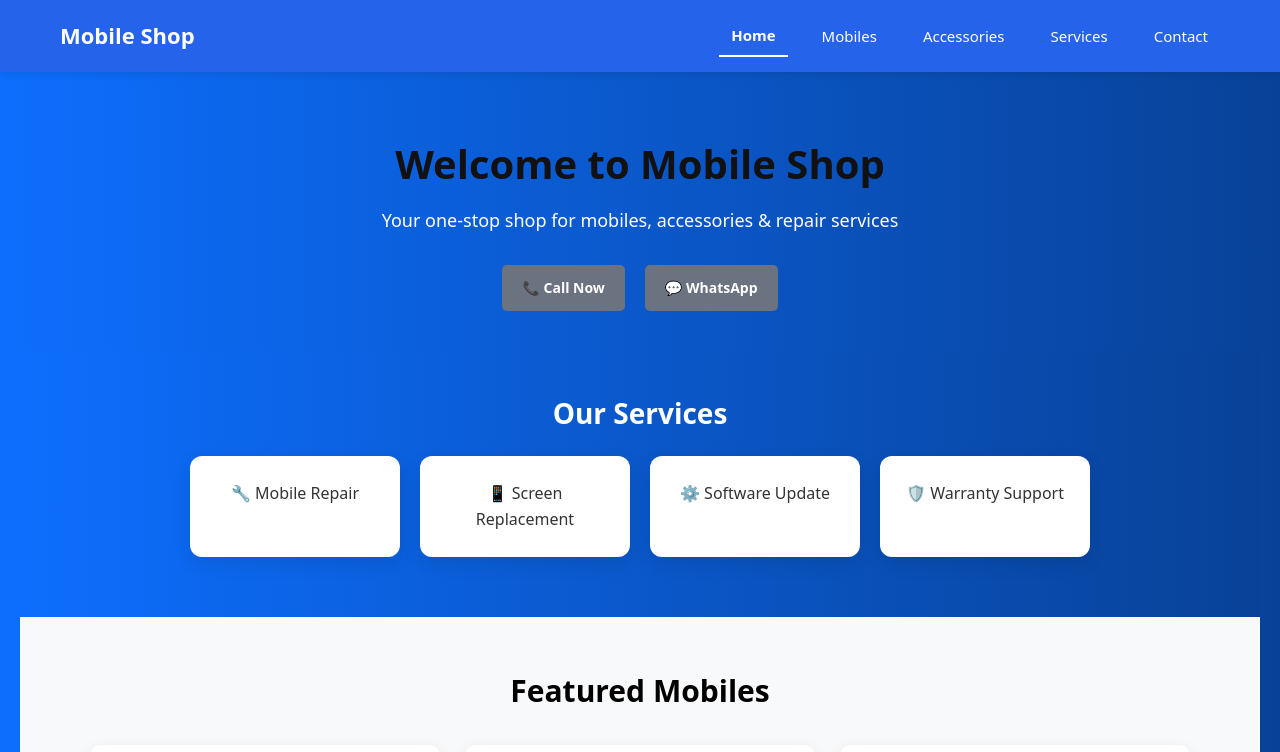
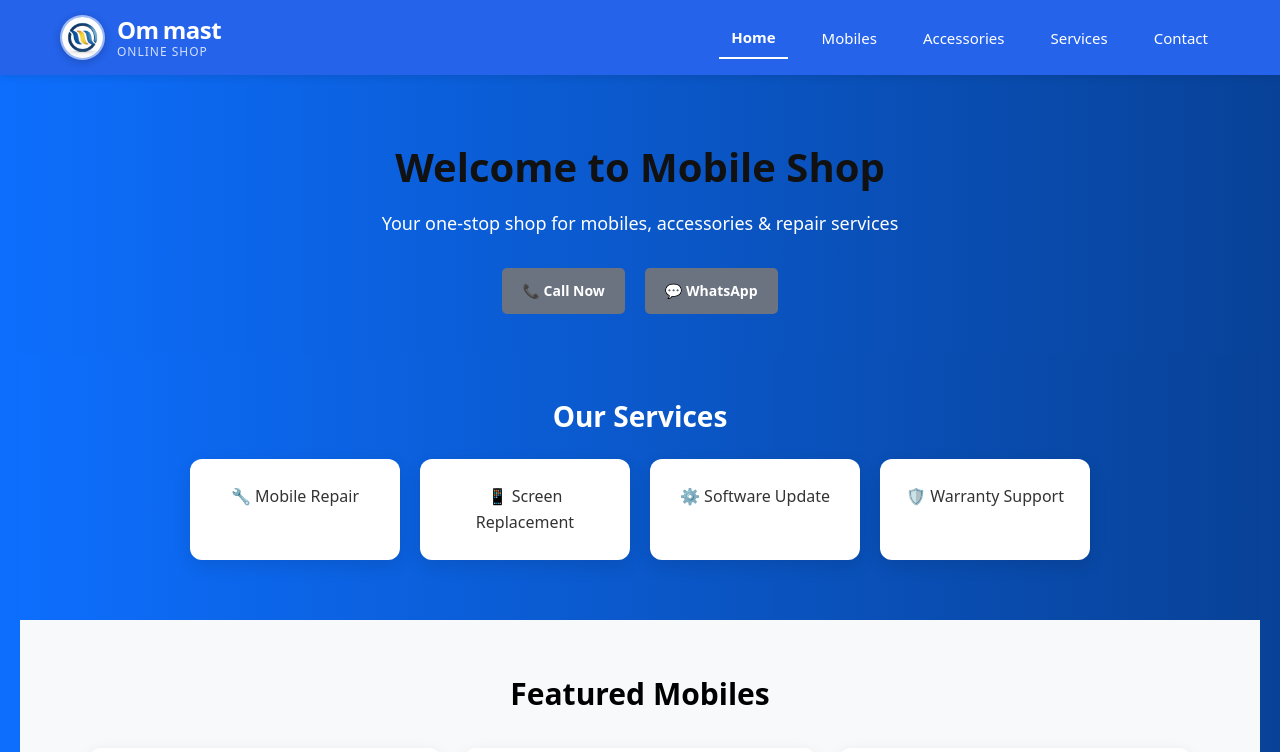
Before and after one commit to ashok770/Mobile-Shop-Website, a React (Vite) app: page / in a window 1280 px wide. Shown: the top 752 px of the page. Built offline with nearby package versions, Linux system fonts and the light colour scheme; no server answers.

Commit message:
added the logo design

```diff
--- a/src/App.css
+++ b/src/App.css
@@ -115,7 +115,7 @@ body {
   gap: 30px;
   margin-top: 10px;
 }
-/* Header - Updated to work with existing styles */
+/* Header - Professional Branding */
 .site-header {
   background: #2563eb !important;
   color: white !important;
@@ -135,6 +135,74 @@ body {
   gap: 15px;
 }
 
+/* Professional Brand Logo */
+.brand-logo {
+  display: flex;
+  align-items: center;
+  gap: 12px;
+}
+
+.logo-placeholder {
+  position: relative;
+  width: 45px;
+  height: 45px;
+}
+
+.logo-img {
+  width: 45px;
+  height: 45px;
+  border-radius: 50%;
+  object-fit: cover;
+  border: 2px solid rgba(255, 255, 255, 0.2);
+  box-shadow: 0 2px 8px rgba(0, 0, 0, 0.1);
+  position: absolute;
+  top: 0;
+  left: 0;
+}
+
+.logo-fallback {
+  width: 45px;
+  height: 45px;
+  border-radius: 50%;
+  background: rgba(255, 255, 255, 0.2);
+  border: 2px solid rgba(255, 255, 255, 0.3);
+  display: flex;
+  align-items: center;
+  justify-content: center;
+  font-size: 20px;
+  font-weight: 700;
+  color: white;
+  box-shadow: 0 2px 8px rgba(0, 0, 0, 0.1);
+}
+
+.brand-text {
+  display: flex;
+  flex-direction: column;
+  line-height: 1.2;
+}
+
+.brand-name {
+  font-size: 24px !important;
+  font-weight: 700;
+  margin: 0;
+  color: white !important;
+  letter-spacing: -0.5px;
+}
+
+.brand-space {
+  display: inline-block;
+  width: 4px;
+}
+
+.brand-tagline {
+  font-size: 12px;
+  color: rgba(255, 255, 255, 0.8);
+  font-weight: 500;
+  text-transform: uppercase;
+  letter-spacing: 1px;
+}
+
+/* Legacy logo class for compatibility */
 .logo {
   font-size: 22px !important;
   font-weight: 700;
--- a/src/components/Header.jsx
+++ b/src/components/Header.jsx
@@ -4,7 +4,16 @@ function Header() {
   return (
     <header className="site-header">
       <div className="container header-content">
-        <h1 className="logo">Mobile Shop</h1>
+        <div className="brand-logo">
+          <div className="logo-placeholder">
+            <img src="/images/logo.png" alt="Ommast Logo" className="logo-img" onError={(e) => e.target.style.display = 'none'} />
+            <div className="logo-fallback">O</div>
+          </div>
+          <div className="brand-text">
+            <h1 className="brand-name">Om<span className="brand-space"></span>mast</h1>
+            <span className="brand-tagline">Online Shop</span>
+          </div>
+        </div>
 
         <nav className="nav">
           <NavLink to="/" end>
```
Also changed, not shown: public/images/logo.png (added).
